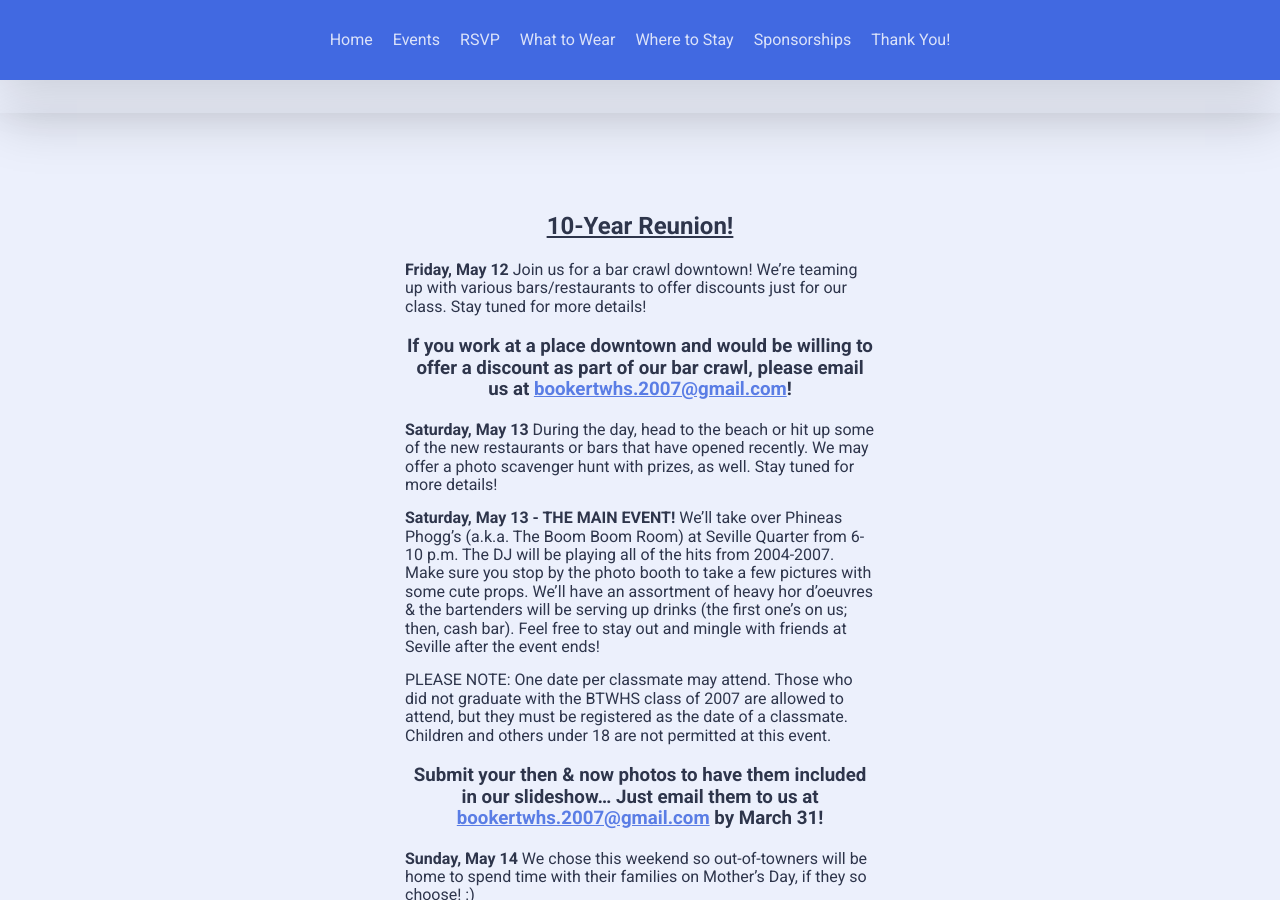
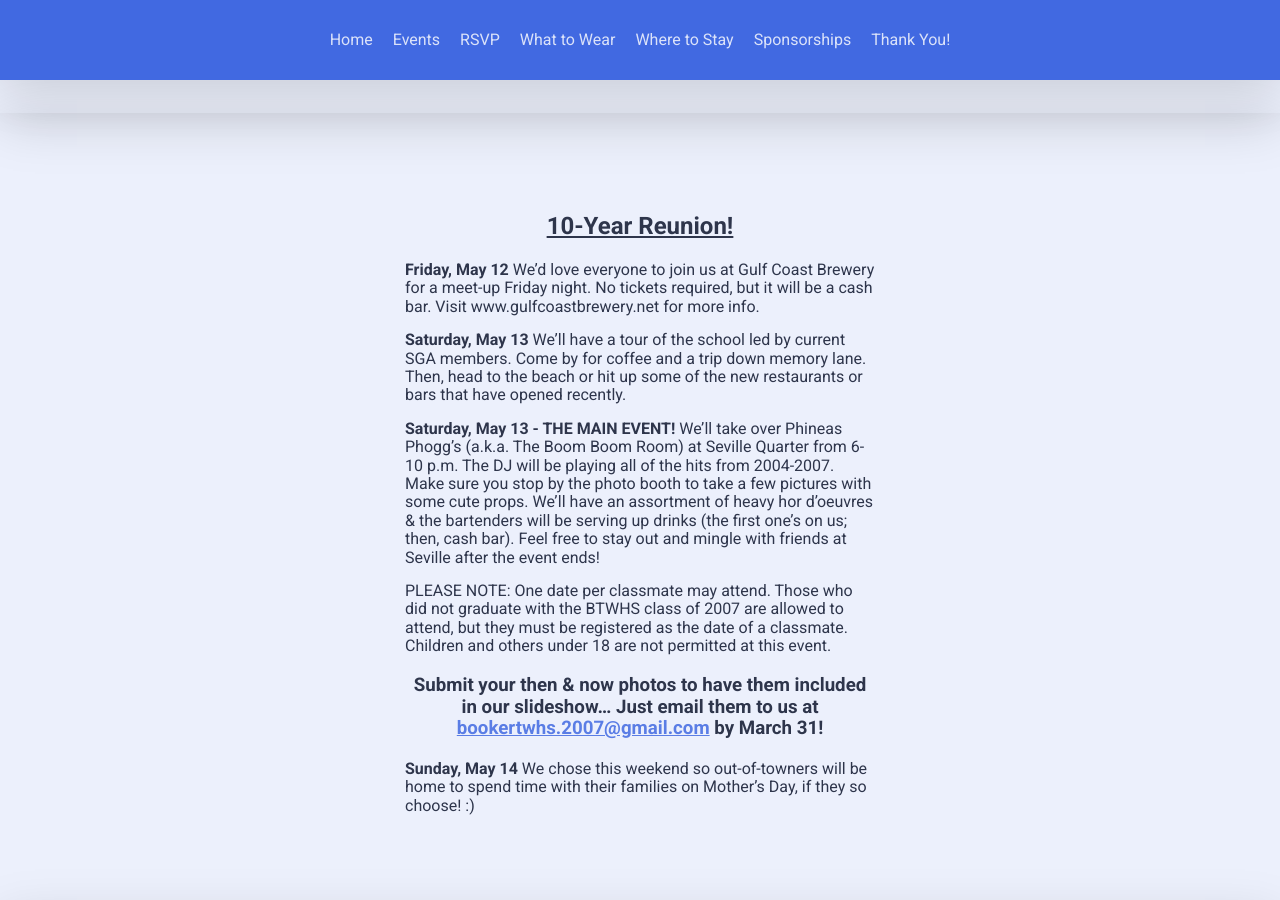
Before and after one commit to bookertwhs2007/bookertwhs, a Jekyll site: the page built from index.html, in a window 1280 px wide and 900 px high, scrolled down 1074 px. Built offline with Jekyll 4.4.1, drawn with Linux system fonts in a browser that asks for light colours; nearby versions of some CDN libraries.

Commit message:
Updated Events

```diff
--- a/_sections/events.markdown
+++ b/_sections/events.markdown
@@ -8,12 +8,10 @@ class: events
 ## 10-Year Reunion!
 
 **Friday, May 12**
-Join us for a bar crawl downtown! We're teaming up with various bars/restaurants to offer discounts just for our class. Stay tuned for more details!
-
-### If you work at a place downtown and would be willing to offer a discount as part of our bar crawl, please email us at <bookertwhs.2007@gmail.com>!
+We'd love everyone to join us at Gulf Coast Brewery for a meet-up Friday night. No tickets required, but it will be a cash bar. Visit www.gulfcoastbrewery.net for more info.
 
 **Saturday, May 13**
-During the day, head to the beach or hit up some of the new restaurants or bars that have opened recently. We may offer a photo scavenger hunt with prizes, as well. Stay tuned for more details!
+We'll have a tour of the school led by current SGA members. Come by for coffee and a trip down memory lane. Then, head to the beach or hit up some of the new restaurants or bars that have opened recently.
 
 **Saturday, May 13 - THE MAIN EVENT!**
 We'll take over Phineas Phogg's (a.k.a. The Boom Boom Room) at Seville Quarter from 6-10 p.m. The DJ will be playing all of the hits from 2004-2007. Make sure you stop by the photo booth to take a few pictures with some cute props. We'll have an assortment of heavy hor d'oeuvres & the bartenders will be serving up drinks (the first one's on us; then, cash bar). Feel free to stay out and mingle with friends at Seville after the event ends!
```
